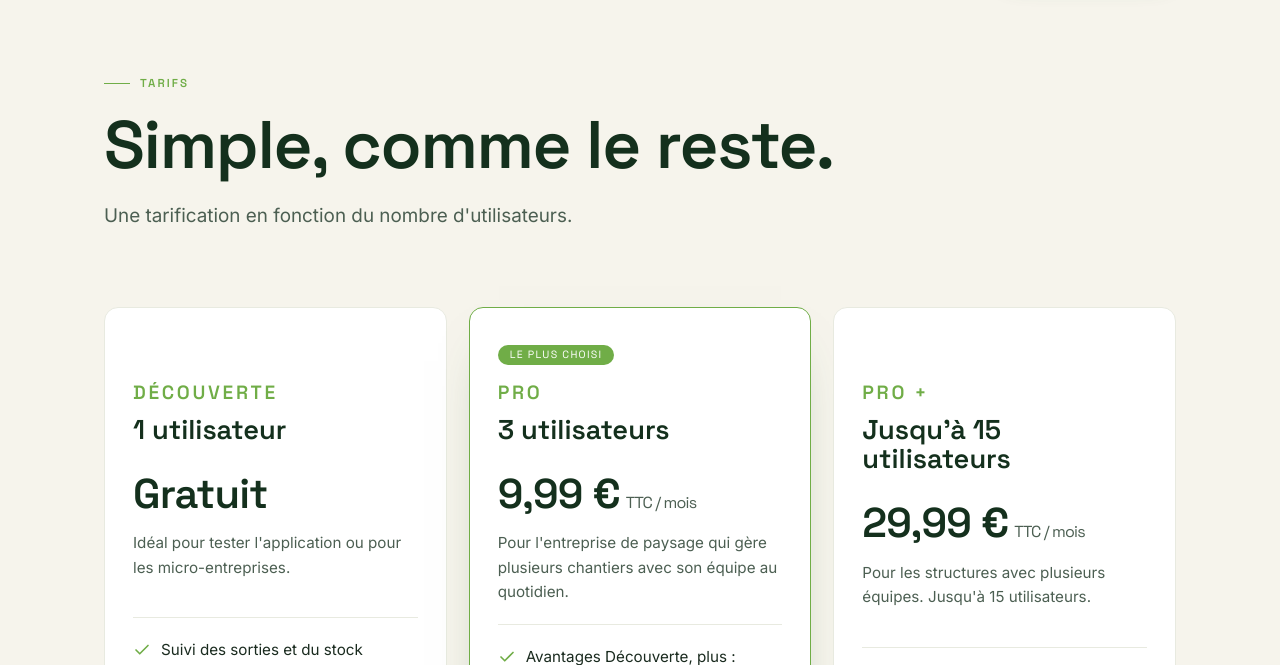
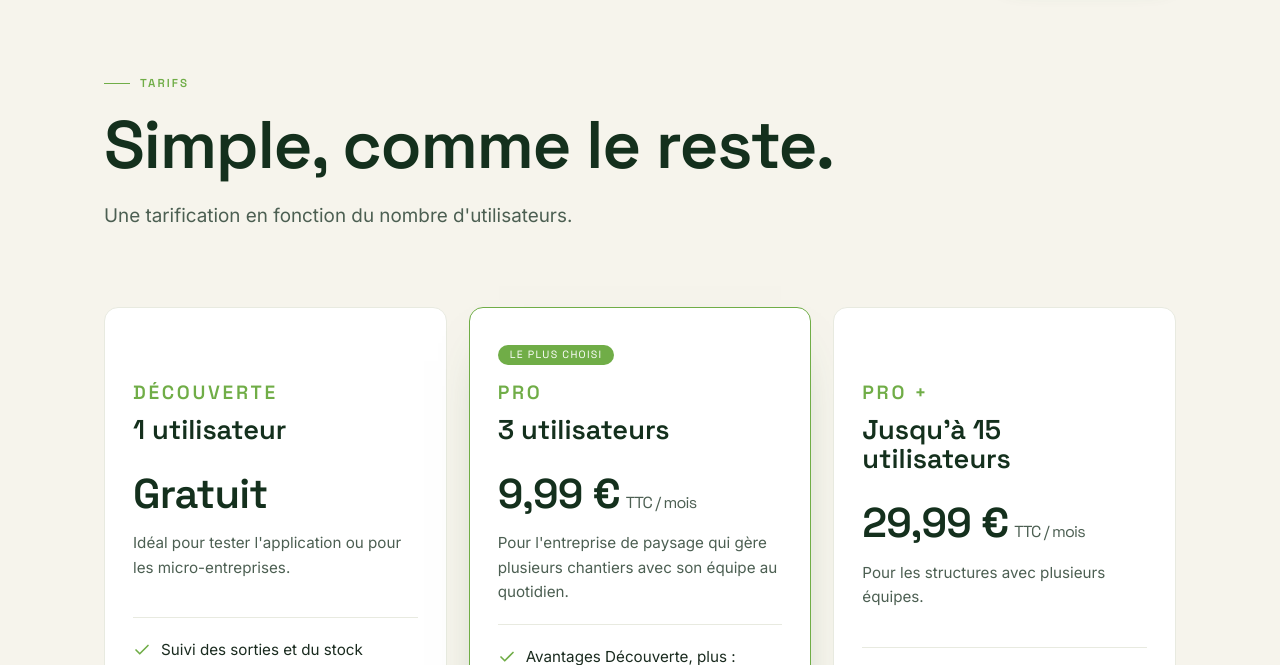
Before and after one commit to JulienJardin64/opusverde-site, a plain HTML site: page tarifs.html in a window 1280 px wide. Shown: the part 75-740 px from the top of the page. Drawn offline with Linux system fonts and the light colour scheme.

Commit message:
Update tarifs.html

```diff
--- a/tarifs.html
+++ b/tarifs.html
@@ -80,7 +80,7 @@
           <div class="price__tag">Pro +</div>
           <h3>Jusqu'à 15 utilisateurs</h3>
           <div class="price__amount">29,99 €<span>TTC / mois</span></div>
-          <p class="price__desc">Pour les structures avec plusieurs équipes. Jusqu'à 15 utilisateurs.</p>
+          <p class="price__desc">Pour les structures avec plusieurs équipes.</p>
           <div class="price__listhead"></div>
           <ul>
             <li><svg width="18" height="18" viewBox="0 0 24 24" fill="none" stroke="currentColor" stroke-width="2.2" stroke-linecap="round" stroke-linejoin="round"><path d="M20 6L9 17l-5-5"/></svg> Avantages Pro, plus :</li>
```
